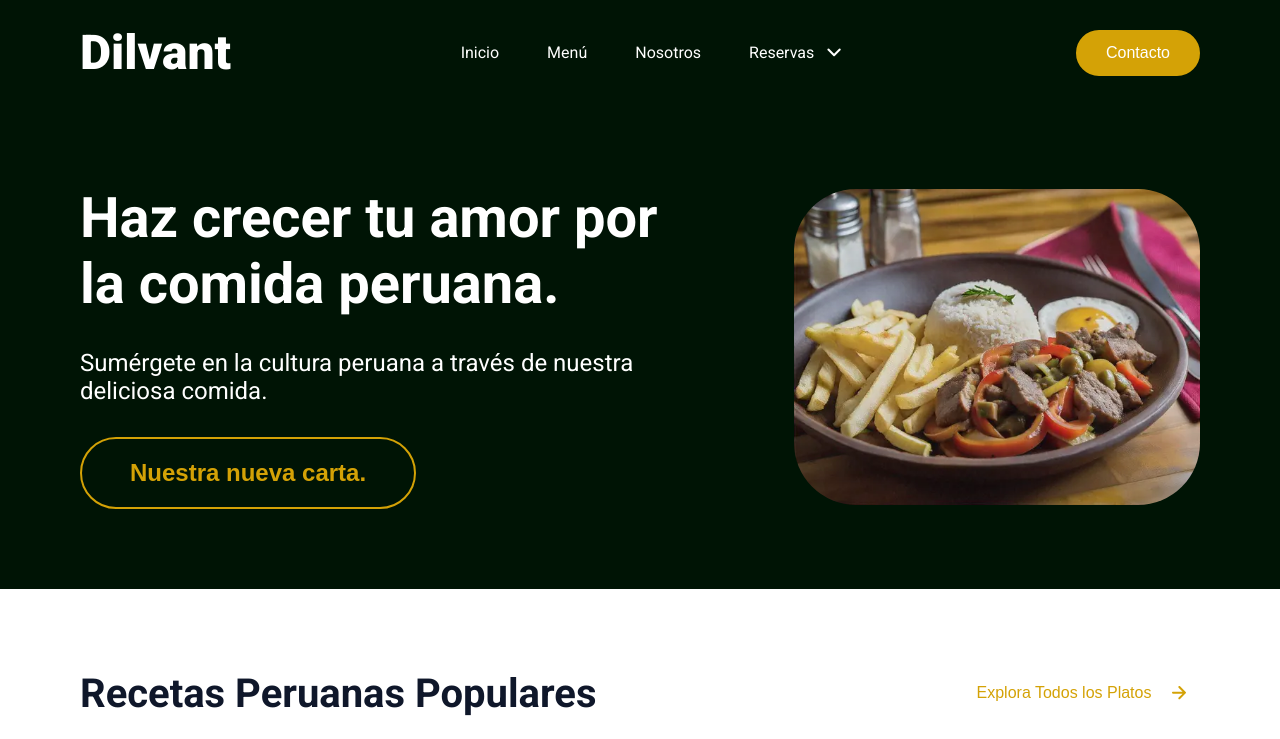
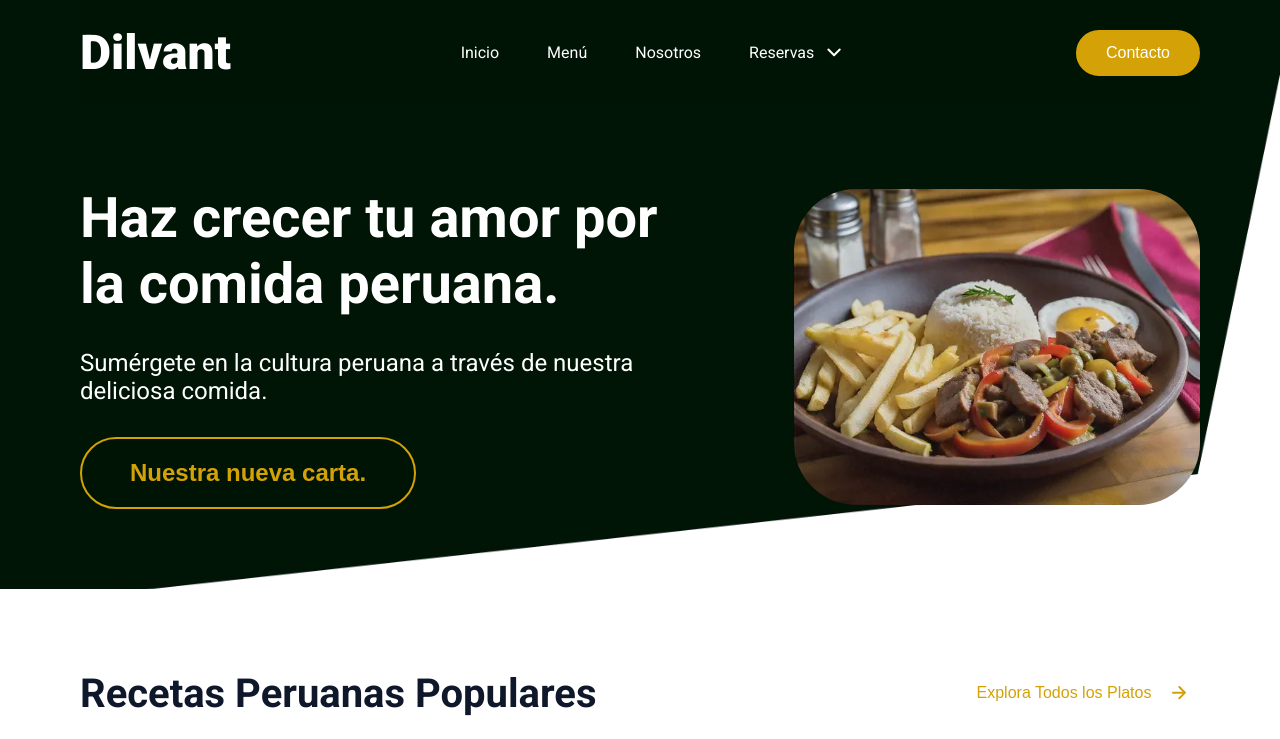
Before and after one commit to LuaGR/dilvant-landing, an Angular app: page / in a window 1280 px wide. Shown: the top 739 px of the page. Built offline with nearby package versions, Linux system fonts and the light colour scheme.

Commit message:
style: add wallpaper

```diff
--- a/src/app/app.component.css
+++ b/src/app/app.component.css
@@ -7,6 +7,13 @@ app-header, app-main, app-footer {
   box-sizing: border-box
 }
 
-app-header, app-footer {
+app-header {
+  background-image: url('/shape.webp');
+  background-repeat: no-repeat;
+  background-size: cover;
+  background-position: center;
+}
+
+app-footer {
   background: var(--bg-black);
 }
--- a/src/app/app.component.html
+++ b/src/app/app.component.html
@@ -1,3 +1,11 @@
 <app-header></app-header>
+<div class="diagonals">
+
+<div class="diagonal-bottom">
+</div>
+<div class="diagonal-right">
+
+</div>
+</div>
 <app-main></app-main>
 <app-footer></app-footer>
--- a/src/app/components/main/main.component.css
+++ b/src/app/components/main/main.component.css
@@ -7,7 +7,10 @@
     background: var(--bg-red);
   }
   &:nth-of-type(5) {
-    background: var(--bg-black);
+    background-image: url(/shape-bottom.webp);
+    background-repeat: no-repeat;
+    background-size: cover;
+    background-position: center;
   }
 }
 app-recipes, app-seasonal-dish, app-favorite-dish,
```
Also changed, not shown: public/shape-bottom.webp (added), public/shape.webp (added).
